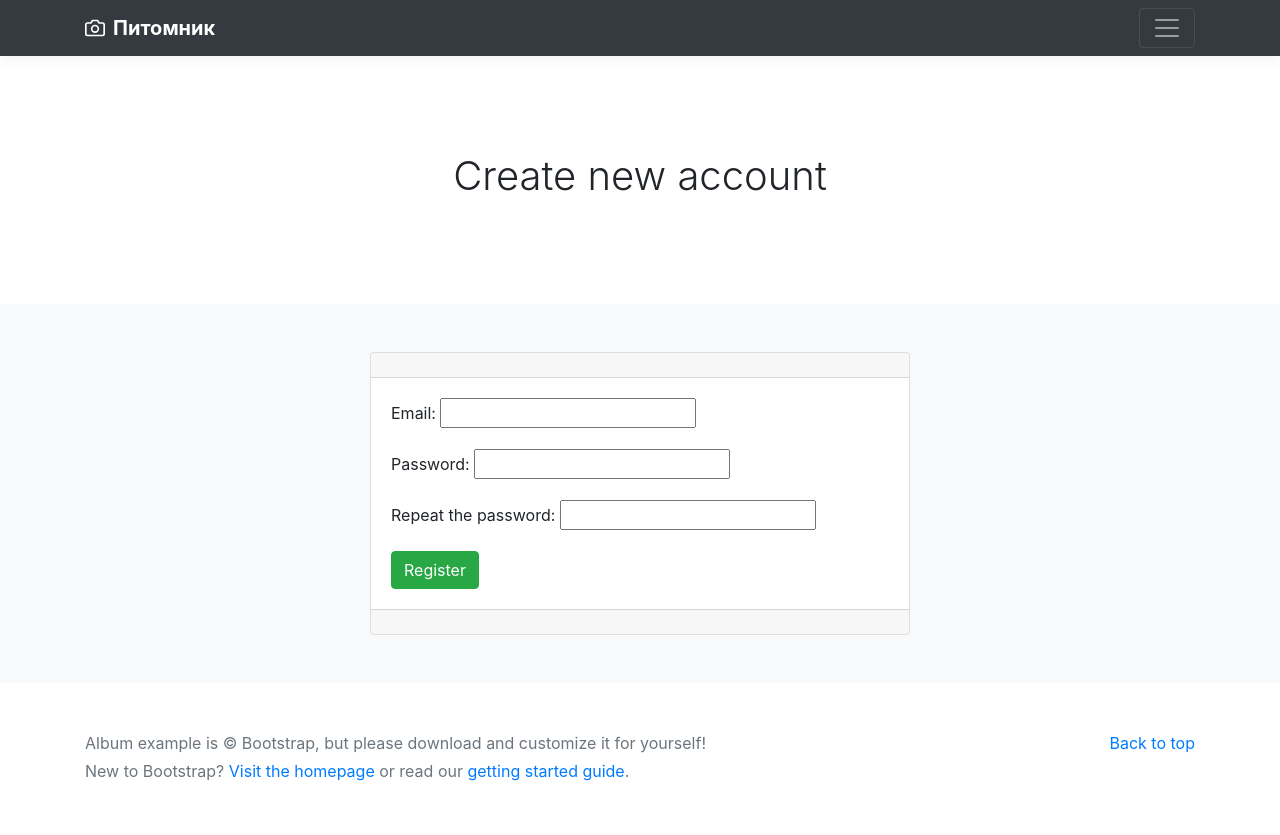
After one commit to khomyakov362/a_django_project, a Django app: page /users/register/ in a window 1280 px wide. The commit adds this page. Run offline with Django 5.2, Linux system fonts and the light colour scheme; some libraries are stand-ins or nearby versions.

Commit message:
Added user registration

```diff
--- a/config/urls.py
+++ b/config/urls.py
@@ -22,5 +22,6 @@ from django.conf.urls.static import static
 
 urlpatterns = [
     path('admin/', admin.site.urls),
-    path('', include('dogs.urls', namespace='dogs'))
+    path('', include('dogs.urls', namespace='dogs')),
+    path('users/', include('users.urls', namespace='users'))
 ] + static(settings.MEDIA_URL, document_root=settings.MEDIA_ROOT)
--- a/dogs/templates/dogs/base.html
+++ b/dogs/templates/dogs/base.html
@@ -39,6 +39,7 @@
                             <li><a href="{% url 'users:user_register' %}" class="text-white">Регистрация</a></li>
                         {% endif %}
                         {% endcomment %}
+                            <li><a href="{% url 'users:user_register' %}" class="text-white">Регистрация</a></li>
                     </ul>
                 </div>
             </div>
--- a/dogs/urls.py
+++ b/dogs/urls.py
@@ -1,16 +1,16 @@
 from django.urls import path
-from dogs.views import index, breeds_list, breed_dogs_list, dogs_list, dog_create, dog_view_details, dog_update, dog_delete
+from dogs import views
 from dogs.apps import DogsConfig
 
 app_name = DogsConfig.name
 
 urlpatterns = [
-    path('', index, name='index'),
-    path('breeds/', breeds_list, name='breeds'),
-    path('breeds/<int:pk>/dogs/', breed_dogs_list, name='breed_dogs'),
-    path('dogs/', dogs_list, name='dogs_list'),
-    path('dogs/create_update/', dog_create, name='dog_create'),
-    path('dogs/detail/<int:pk>/', dog_view_details, name='dog_detail'),
-    path('dogs/create_update/<int:pk>/', dog_update, name='dog_update'),
-    path('dogs/delete/<int:pk>/', dog_delete, name='dog_delete')
+    path('', views.index, name='index'),
+    path('breeds/', views.breeds_list, name='breeds'),
+    path('breeds/<int:pk>/dogs/', views.breed_dogs_list, name='breed_dogs'),
+    path('dogs/', views.dogs_list, name='dogs_list'),
+    path('dogs/create_update/', views.dog_create, name='dog_create'),
+    path('dogs/detail/<int:pk>/', views.dog_view_details, name='dog_detail'),
+    path('dogs/create_update/<int:pk>/', views.dog_update, name='dog_update'),
+    path('dogs/delete/<int:pk>/', views.dog_delete, name='dog_delete')
 ]
--- a/requirements.txt
+++ b/requirements.txt
@@ -2,3 +2,4 @@ mssql-django
 python-dotenv
 pyodbc
 Pillow
+Django
--- a/users/admin.py
+++ b/users/admin.py
@@ -3,5 +3,5 @@ from users.models import User
 
 @admin.register(User)
 class UserAdmin(admin.ModelAdmin):
-    list_display = ('last_name', 'first_name', 'pk')
+    list_display = ('last_name', 'first_name', 'email', 'pk')
     list_filter = ('last_name',)
--- /dev/null
+++ b/users/forms.py
@@ -0,0 +1,17 @@
+from django import forms
+
+from users.models import User
+
+class UserRegisterForm(forms.ModelForm):
+    password = forms.CharField(label='Password', widget=forms.PasswordInput)
+    password2 = forms.CharField(label='Repeat the password', widget=forms.PasswordInput)
+
+    class Meta:
+        model = User
+        fields = ('email',)
+
+    def clean_password2(self):
+        cd = self.cleaned_data
+        if cd['password'] != cd['password2']:
+            raise forms.ValidationError('The passwords do not match.')
+        return cd['password']
--- /dev/null
+++ b/users/templates/users/user_register.html
@@ -0,0 +1,22 @@
+{% extends 'dogs/base.html' %}
+
+{% block content %}
+
+<div class="row">
+    <div class="col-3"></div>
+        <div class="col-6">
+            <div class="card">
+                <div class="card-header"></div>
+                <div class="card-body">
+                    <form method="post" enctype="multipart/form-data">
+                        {% csrf_token %}
+                        {{ form.as_p }}
+                        <button type="submit" class="btn  btn-success">Register</button>
+                    </form>
+                </div>
+                <div class="card-footer"></div>
+            </div>
+        </div>
+</div>
+
+{% endblock %}
--- /dev/null
+++ b/users/urls.py
@@ -0,0 +1,9 @@
+from django.urls import path
+from users.apps import UsersConfig
+from users import views
+
+app_name = UsersConfig.name
+
+urlpatterns = [
+    path('register/', views.user_register, name='user_register')
+]
--- a/users/views.py
+++ b/users/views.py
@@ -1,3 +1,18 @@
 from django.shortcuts import render
+from django.http import HttpRequest, HttpResponseRedirect
+from django.urls import reverse
+from users.forms import UserRegisterForm
 
-# Create your views here.
+def user_register(request : HttpRequest):
+    if request.method == 'POST':
+        form = UserRegisterForm(request.POST)
+        if form.is_valid():
+            new_user = form.save(commit=False)
+            new_user.set_password(form.cleaned_data['password'])
+            new_user.save()
+            return HttpResponseRedirect(reverse('dogs:index'))
+    context = {
+        'title' : 'Create new account',
+        'form' : UserRegisterForm
+    }
+    return render(request, 'users/user_register.html', context=context)
```
